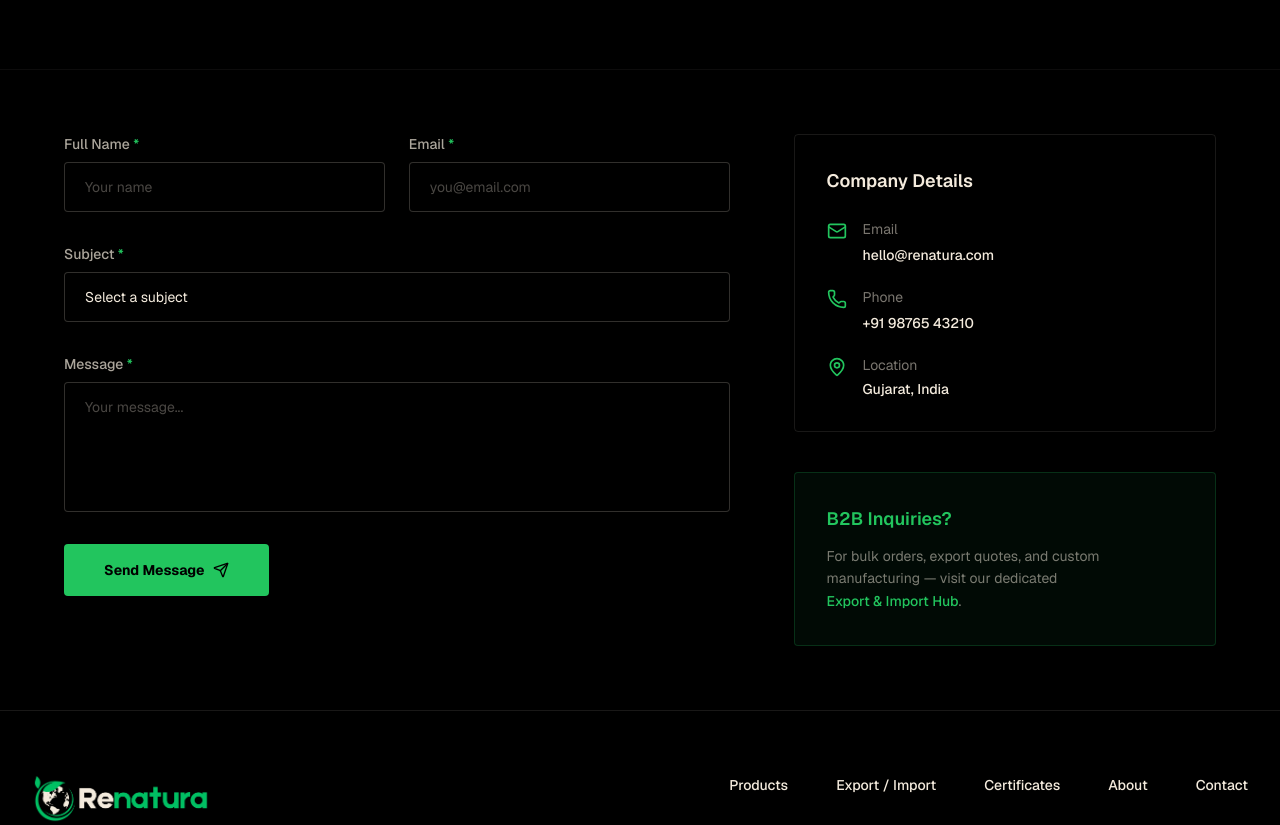
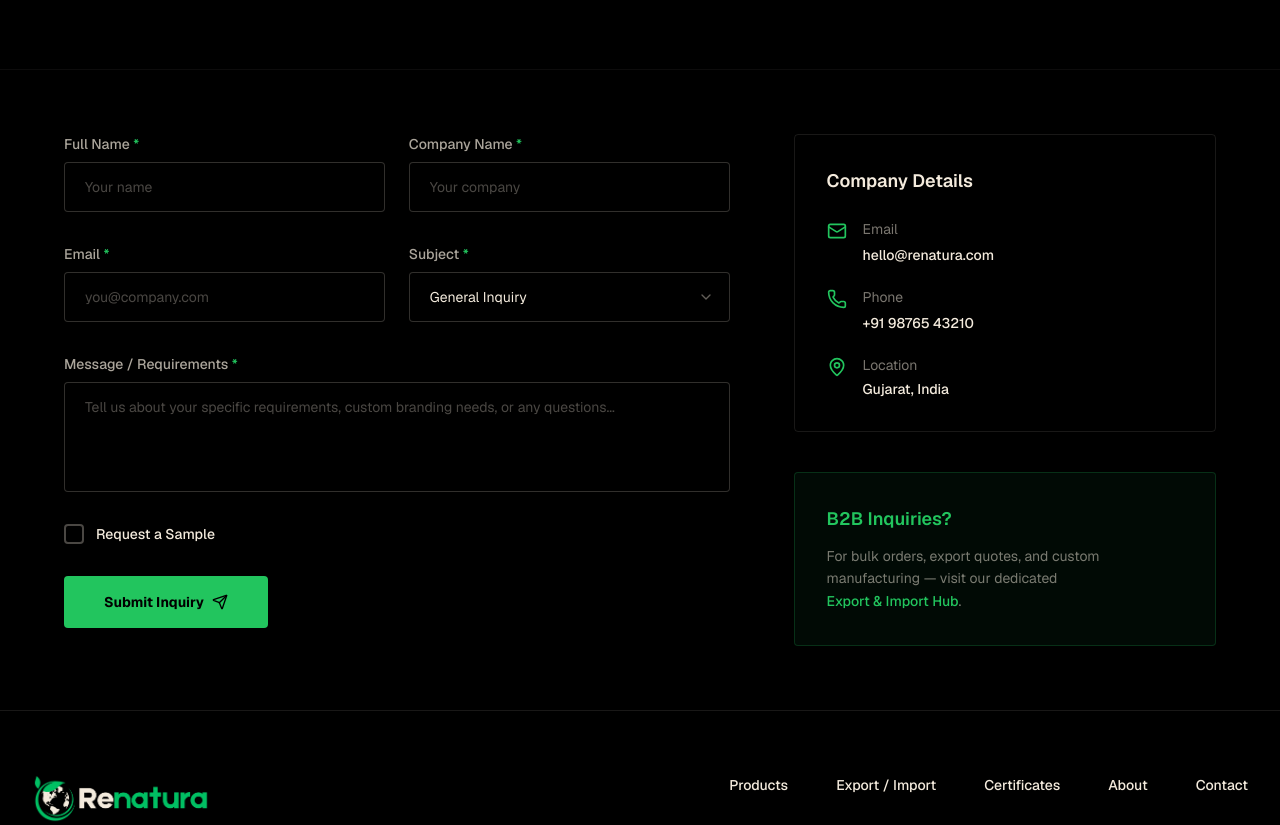
Before and after one commit to ItsMeShivansh/Renatura, a Next.js app: page /contact in a window 1280 px wide. Shown: the part 400-1225 px from the top of the page. Built offline with nearby package versions, Linux system fonts and the light colour scheme.

Commit message:
feat: unify inquiries and contact form into a single collection without order volume

```diff
--- a/app/api/contact/route.js
+++ /dev/null
@@ -1,53 +0,0 @@
-import { NextResponse } from "next/server";
-import { getDb } from "@/lib/firebase-admin";
-
-export async function POST(request) {
-  try {
-    const body = await request.json();
-
-    // Validate required fields
-    const requiredFields = ["name", "email", "subject", "message"];
-    for (const field of requiredFields) {
-      if (!body[field] || body[field].trim() === "") {
-        return NextResponse.json(
-          { success: false, message: `Missing required field: ${field}` },
-          { status: 400 }
-        );
-      }
-    }
-
-    // Validate email format
-    const emailRegex = /^[^\s@]+@[^\s@]+\.[^\s@]+$/;
-    if (!emailRegex.test(body.email)) {
-      return NextResponse.json(
-        { success: false, message: "Invalid email format" },
-        { status: 400 }
-      );
-    }
-
-    // Save the general inquiry to Firestore
-    const db = getDb();
-    await db.collection("contact_messages").add({
-      name: body.name,
-      email: body.email,
-      subject: body.subject,
-      message: body.message,
-      createdAt: new Date().toISOString(),
-      status: "new",
-    });
-
-    return NextResponse.json(
-      {
-        success: true,
-        message: "Message sent successfully.",
-      },
-      { status: 200 }
-    );
-  } catch (error) {
-    console.error("General Contact Error:", error);
-    return NextResponse.json(
-      { success: false, message: "Internal server error" },
-      { status: 500 }
-    );
-  }
-}
--- a/app/api/b2b-inquiry/route.js
+++ b/app/api/inquiries/route.js
@@ -6,7 +6,7 @@ export async function POST(request) {
     const body = await request.json();
 
     // Validate required fields
-    const requiredFields = ["name", "company", "email", "volume"];
+    const requiredFields = ["name", "company", "email", "message"];
     for (const field of requiredFields) {
       if (!body[field] || body[field].trim() === "") {
         return NextResponse.json(
@@ -33,14 +33,14 @@ export async function POST(request) {
       );
     }
 
-    // Save the inquiry to Firestore
+    // Save the unified inquiry to Firestore (collection: inquiries)
     const db = getDb();
     await db.collection("inquiries").add({
       name: body.name,
       company: body.company,
       email: body.email,
-      volume: body.volume,
-      message: body.message || "",
+      subject: body.subject || "General Inquiry",
+      message: body.message,
       requestSample: body.requestSample || false,
       shippingAddress: body.requestSample ? body.shippingAddress : null,
       createdAt: new Date().toISOString(),
@@ -50,12 +50,12 @@ export async function POST(request) {
     return NextResponse.json(
       {
         success: true,
-        message: "Inquiry received successfully. Our team will contact you within 24-48 hours.",
+        message: "Your inquiry has been successfully submitted.",
       },
       { status: 200 }
     );
   } catch (error) {
-    console.error("B2B Inquiry Error:", error);
+    console.error("Unified Inquiry Error:", error);
     return NextResponse.json(
       { success: false, message: "Internal server error" },
       { status: 500 }
--- a/app/contact/page.js
+++ b/app/contact/page.js
@@ -1,41 +1,10 @@
 "use client";
 
-import { useState } from "react";
-import { Send, CheckCircle, AlertCircle, Mail, MapPin, Phone } from "lucide-react";
+import { Mail, MapPin, Phone } from "lucide-react";
 import AnimatedSection from "@/components/AnimatedSection";
-
-const subjectOptions = ["General Inquiry", "Press & Media", "Local Vendor Support", "Product Question", "Other"];
+import InquiryForm from "@/components/InquiryForm";
 
 export default function ContactPage() {
-  const [formData, setFormData] = useState({ name: "", email: "", subject: "", message: "" });
-  const [status, setStatus] = useState("idle");
-
-  const handleChange = (e) => {
-    const { name, value } = e.target;
-    setFormData((prev) => ({ ...prev, [name]: value }));
-  };
-
-  const handleSubmit = async (e) => {
-    e.preventDefault();
-    setStatus("loading");
-    try {
-      const res = await fetch("/api/contact", {
-        method: "POST",
-        headers: { "Content-Type": "application/json" },
-        body: JSON.stringify(formData),
-      });
-
-      if (res.ok) {
-        setStatus("success");
-        setFormData({ name: "", email: "", subject: "", message: "" });
-      } else {
-        setStatus("error");
-      }
-    } catch {
-      setStatus("error");
-    }
-  };
-
   return (
     <div className="flex flex-col">
       {/* Header */}
@@ -63,56 +32,7 @@ export default function ContactPage() {
           {/* Form */}
           <div className="lg:col-span-3">
             <AnimatedSection>
-              {status === "success" ? (
-                <div className="flex flex-col items-center gap-6 py-16 text-center">
-                  <CheckCircle className="w-16 h-16 text-green" />
-                  <h3 className="text-2xl font-bold text-foreground">Message Sent</h3>
-                  <p className="text-foreground/60 max-w-md mx-auto">Thank you for reaching out. We&apos;ll get back to you shortly.</p>
-                  <button onClick={() => setStatus("idle")} className="px-8 py-3 border border-foreground/20 text-foreground rounded-sm text-sm font-medium transition-transform duration-300 hover:scale-105">
-                    Send Another Message
-                  </button>
-                </div>
-              ) : (
-                <form onSubmit={handleSubmit} className="flex flex-col gap-8">
-                  <div className="grid grid-cols-1 md:grid-cols-2 gap-6">
-                    <div className="flex flex-col gap-2">
-                      <label className="text-sm font-medium text-foreground/70">Full Name <span className="text-green">*</span></label>
-                      <input type="text" name="name" value={formData.name} onChange={handleChange} required placeholder="Your name" className="w-full px-5 py-3.5 bg-background border border-foreground/20 rounded-sm text-foreground text-sm focus:border-green transition-colors duration-300" />
-                    </div>
-                    <div className="flex flex-col gap-2">
-                      <label className="text-sm font-medium text-foreground/70">Email <span className="text-green">*</span></label>
-                      <input type="email" name="email" value={formData.email} onChange={handleChange} required placeholder="you@email.com" className="w-full px-5 py-3.5 bg-background border border-foreground/20 rounded-sm text-foreground text-sm focus:border-green transition-colors duration-300" />
-                    </div>
-                  </div>
-
-                  <div className="flex flex-col gap-2">
-                    <label className="text-sm font-medium text-foreground/70">Subject <span className="text-green">*</span></label>
-                    <select name="subject" value={formData.subject} onChange={handleChange} required className="w-full px-5 py-3.5 bg-background border border-foreground/20 rounded-sm text-foreground text-sm focus:border-green transition-colors duration-300 appearance-none cursor-pointer">
-                      <option value="" className="bg-background">Select a subject</option>
-                      {subjectOptions.map((opt) => (
-                        <option key={opt} value={opt} className="bg-background">{opt}</option>
-                      ))}
-                    </select>
-                  </div>
-
-                  <div className="flex flex-col gap-2">
-                    <label className="text-sm font-medium text-foreground/70">Message <span className="text-green">*</span></label>
-                    <textarea name="message" value={formData.message} onChange={handleChange} required rows={5} placeholder="Your message..." className="w-full px-5 py-3.5 bg-background border border-foreground/20 rounded-sm text-foreground text-sm focus:border-green transition-colors duration-300 resize-none" />
-                  </div>
-
-                  {status === "error" && (
-                    <div className="flex items-center gap-2 text-sm"><AlertCircle className="w-4 h-4 text-green" /> Something went wrong.</div>
-                  )}
-
-                  <button type="submit" disabled={status === "loading"} className="flex items-center justify-center gap-2 w-full md:w-auto md:self-start px-10 py-4 bg-green text-black text-sm font-bold rounded-sm transition-transform duration-300 hover:scale-105 disabled:opacity-50">
-                    {status === "loading" ? (
-                      <><div className="w-4 h-4 border-2 border-black/30 border-t-black rounded-sm animate-spin" />Sending...</>
-                    ) : (
-                      <>Send Message <Send className="w-4 h-4" /></>
-                    )}
-                  </button>
-                </form>
-              )}
+              <InquiryForm defaultSubject="General Inquiry" />
             </AnimatedSection>
           </div>
 
--- a/app/export-import/page.js
+++ b/app/export-import/page.js
@@ -6,7 +6,7 @@ import {
   ArrowRight,
 } from "lucide-react";
 import AnimatedSection from "@/components/AnimatedSection";
-import B2BForm from "@/components/B2BForm";
+import InquiryForm from "@/components/InquiryForm";
 
 export const metadata = {
   title: "Export & Import — Renatura B2B Hub",
@@ -207,7 +207,7 @@ export default function ExportImportPage() {
           </AnimatedSection>
 
           <AnimatedSection delay={0.1}>
-            <B2BForm />
+            <InquiryForm defaultSubject="B2B Inquiry" />
           </AnimatedSection>
         </div>
       </section>
--- a/components/B2BForm.jsx
+++ b/components/InquiryForm.jsx
@@ -4,23 +4,21 @@ import { useState } from "react";
 import { Send, CheckCircle, AlertCircle, ChevronDown } from "lucide-react";
 import { motion, AnimatePresence } from "framer-motion";
 
-const volumeOptions = [
-  "Select Order Volume",
-  "1,000 — 5,000 units",
-  "5,000 — 10,000 units",
-  "10,000 — 25,000 units",
-  "25,000 — 50,000 units",
-  "50,000 — 100,000 units",
-  "100,000+ units",
-  "Custom / Not Sure",
+const subjectOptions = [
+  "General Inquiry",
+  "B2B Inquiry",
+  "Product Question",
+  "Press & Media",
+  "Local Vendor Support",
+  "Other",
 ];
 
-export default function B2BForm() {
+export default function InquiryForm({ defaultSubject = "General Inquiry" }) {
   const [formData, setFormData] = useState({
     name: "",
     company: "",
     email: "",
-    volume: "",
+    subject: defaultSubject,
     message: "",
     requestSample: false,
     shippingAddress: "",
@@ -41,7 +39,7 @@ export default function B2BForm() {
     setStatus("loading");
 
     try {
-      const res = await fetch("/api/b2b-inquiry", {
+      const res = await fetch("/api/inquiries", {
         method: "POST",
         headers: { "Content-Type": "application/json" },
         body: JSON.stringify(formData),
@@ -53,7 +51,7 @@ export default function B2BForm() {
           name: "",
           company: "",
           email: "",
-          volume: "",
+          subject: defaultSubject,
           message: "",
           requestSample: false,
           shippingAddress: "",
@@ -102,7 +100,7 @@ export default function B2BForm() {
             value={formData.name}
             onChange={handleChange}
             required
-            className="w-full px-5 py-3.5 bg-background border border-foreground/20 rounded-sm text-foreground text-sm placeholder:text-foreground focus:border-green transition-colors duration-300"
+            className="w-full px-5 py-3.5 bg-background border border-foreground/20 rounded-sm text-foreground text-sm placeholder:text-foreground/40 focus:border-green transition-colors duration-300"
             placeholder="Your name"
           />
         </div>
@@ -116,13 +114,13 @@ export default function B2BForm() {
             value={formData.company}
             onChange={handleChange}
             required
-            className="w-full px-5 py-3.5 bg-background border border-foreground/20 rounded-sm text-foreground text-sm placeholder:text-foreground focus:border-green transition-colors duration-300"
+            className="w-full px-5 py-3.5 bg-background border border-foreground/20 rounded-sm text-foreground text-sm placeholder:text-foreground/40 focus:border-green transition-colors duration-300"
             placeholder="Your company"
           />
         </div>
       </div>
 
-      {/* Email & Volume */}
+      {/* Email & Subject */}
       <div className="grid grid-cols-1 md:grid-cols-2 gap-6">
         <div className="flex flex-col gap-2">
           <label className="text-sm font-medium text-foreground/70">
@@ -134,24 +132,24 @@ export default function B2BForm() {
             value={formData.email}
             onChange={handleChange}
             required
-            className="w-full px-5 py-3.5 bg-background border border-foreground/20 rounded-sm text-foreground text-sm placeholder:text-foreground focus:border-green transition-colors duration-300"
+            className="w-full px-5 py-3.5 bg-background border border-foreground/20 rounded-sm text-foreground text-sm placeholder:text-foreground/40 focus:border-green transition-colors duration-300"
             placeholder="you@company.com"
           />
         </div>
         <div className="flex flex-col gap-2">
           <label className="text-sm font-medium text-foreground/70">
-            Order Volume <span className="text-green">*</span>
+            Subject <span className="text-green">*</span>
           </label>
           <div className="relative">
             <select
-              name="volume"
-              value={formData.volume}
+              name="subject"
+              value={formData.subject}
               onChange={handleChange}
               required
               className="w-full px-5 py-3.5 bg-background border border-foreground/20 rounded-sm text-foreground text-sm focus:border-green transition-colors duration-300 appearance-none cursor-pointer"
             >
-              {volumeOptions.map((opt) => (
-                <option key={opt} value={opt === "Select Order Volume" ? "" : opt} className="bg-background text-foreground">
+              {subjectOptions.map((opt) => (
+                <option key={opt} value={opt} className="bg-background text-foreground">
                   {opt}
                 </option>
               ))}
@@ -164,14 +162,15 @@ export default function B2BForm() {
       {/* Message */}
       <div className="flex flex-col gap-2">
         <label className="text-sm font-medium text-foreground/70">
-          Custom Message / Requirements
+          Message / Requirements <span className="text-green">*</span>
         </label>
         <textarea
           name="message"
           value={formData.message}
           onChange={handleChange}
+          required
           rows={4}
-          className="w-full px-5 py-3.5 bg-background border border-foreground/20 rounded-sm text-foreground text-sm placeholder:text-foreground focus:border-green transition-colors duration-300 resize-none"
+          className="w-full px-5 py-3.5 bg-background border border-foreground/20 rounded-sm text-foreground text-sm placeholder:text-foreground/40 focus:border-green transition-colors duration-300 resize-none"
           placeholder="Tell us about your specific requirements, custom branding needs, or any questions..."
         />
       </div>
@@ -227,7 +226,7 @@ export default function B2BForm() {
                   onChange={handleChange}
                   required={formData.requestSample}
                   rows={3}
-                  className="w-full px-5 py-3.5 bg-background border border-foreground/20 rounded-sm text-foreground text-sm placeholder:text-foreground focus:border-green transition-colors duration-300 resize-none"
+                  className="w-full px-5 py-3.5 bg-background border border-foreground/20 rounded-sm text-foreground text-sm placeholder:text-foreground/40 focus:border-green transition-colors duration-300 resize-none"
                   placeholder="Full shipping address for sample delivery..."
                 />
               </div>
```
